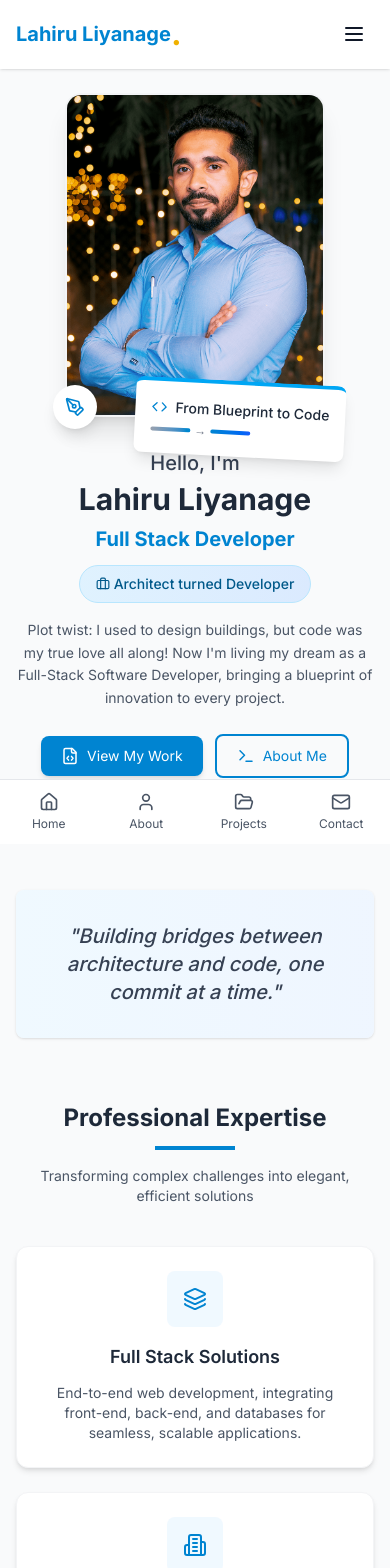
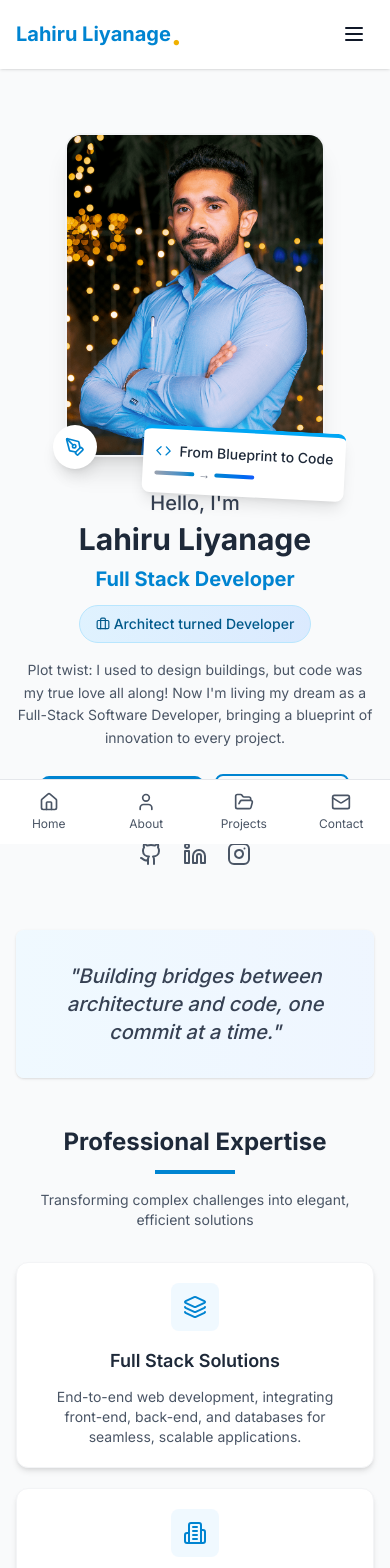
Before and after one commit to LahiruLiyanage/lahiruliyanage-Web-NextJs, a Next.js app: page / in a window 390 px wide. Shown: the top 1568 px of the page. Built offline with nearby package versions, Linux system fonts and the light colour scheme.

Commit message:
Improved User Experience my Home Page and NavBar

```diff
--- a/src/app/page.tsx
+++ b/src/app/page.tsx
@@ -78,7 +78,7 @@ export default function Home() {
                 {/* Hero Section */}
                 <motion.div
                     variants={itemVariants}
-                    className="flex flex-col-reverse md:flex-row gap-8 md:gap-12 lg:gap-16 items-center justify-center mb-16"
+                    className="flex flex-col-reverse md:flex-row gap-8 md:gap-12 lg:gap-16 xl:gap-24 items-center justify-center mb-16 mt-4 md:mt-6 lg:mt-8"
                 >
                     {/* Text Content */}
                     <div className="flex-1 text-center md:text-left">
@@ -155,7 +155,7 @@ export default function Home() {
                     {/* Profile Image with Career Transition Card */}
                     <motion.div
                         variants={itemVariants}
-                        className="flex justify-center flex-1 relative"
+                        className="flex justify-center flex-1 relative pt-6 md:pt-0"
                     >
                         <div className="relative">
                             <div className="rounded-2xl md:rounded-3xl overflow-hidden shadow-xl border-2 border-gray-100">
@@ -169,8 +169,8 @@ export default function Home() {
                                 />
                             </div>
 
-                            {/* Floating mini career transition card */}
-                            <div className="absolute -bottom-10 -right-5 bg-white p-4 rounded-lg shadow-lg max-w-xs transform rotate-3 border-t-4 border-sky-500">
+                            {/* Floating mini career transition card - Adjusted positioning for different screen sizes */}
+                            <div className="absolute -bottom-10 -right-5 md:-bottom-8 md:-right-8 lg:-bottom-10 lg:-right-10 bg-white p-3 md:p-4 rounded-lg shadow-lg max-w-xs transform rotate-3 border-t-4 border-sky-500">
                                 <div className="flex items-center gap-2 text-sm">
                                     <Code className="text-sky-600" size={16} />
                                     <div className="font-medium text-gray-800">From Blueprint to Code</div>
@@ -182,7 +182,7 @@ export default function Home() {
                                 </div>
                             </div>
 
-                            <div className="absolute -bottom-3 -left-3 bg-white p-3 rounded-full shadow-lg">
+                            <div className="absolute -bottom-3 -left-3 md:-bottom-4 md:-left-4 bg-white p-3 rounded-full shadow-lg">
                                 <PenTool className="w-5 h-5 md:w-6 md:h-6 text-sky-600" />
                             </div>
                         </div>
@@ -192,16 +192,16 @@ export default function Home() {
                 {/* Quote Section */}
                 <motion.div
                     variants={itemVariants}
-                    className="my-16 py-8 px-6 bg-gradient-to-r from-sky-50 to-blue-50 rounded-lg text-center shadow-sm"
+                    className="my-12 md:my-16 py-8 px-6 bg-gradient-to-r from-sky-50 to-blue-50 rounded-lg text-center shadow-sm"
                 >
                     <blockquote className="text-xl md:text-2xl font-medium text-gray-700 italic">
                         &#34;Building bridges between architecture and code, one commit at a time.&#34;
                     </blockquote>
                 </motion.div>
 
-                {/* Professional Skills Section */}
-                <motion.div variants={itemVariants} className="mb-16">
-                    <div className="text-center mb-10 md:mb-16">
+                {/* Professional Skills Section - Improved spacing for better alignment */}
+                <motion.div variants={itemVariants} className="mb-12 md:mb-16 lg:mb-20">
+                    <div className="text-center mb-8 md:mb-12 lg:mb-16">
                         <h3 className="text-2xl md:text-3xl lg:text-4xl font-bold text-gray-800 mb-3 md:mb-4">
                             Professional Expertise
                         </h3>
@@ -211,7 +211,7 @@ export default function Home() {
                         </p>
                     </div>
 
-                    <div className="grid grid-cols-1 sm:grid-cols-2 lg:grid-cols-4 gap-6 md:gap-8 max-w-5xl xl:max-w-7xl 2xl:max-w-screen-2xl mx-auto">
+                    <div className="grid grid-cols-1 sm:grid-cols-2 lg:grid-cols-4 gap-5 md:gap-6 lg:gap-8 max-w-5xl xl:max-w-7xl 2xl:max-w-screen-2xl mx-auto">
                         {professionalSkills.map((skill, index) => (
                             <motion.div
                                 key={index}
@@ -219,11 +219,11 @@ export default function Home() {
                                 animate={{ opacity: 1, y: 0 }}
                                 transition={{ duration: 0.5, delay: index * 0.2 }}
                                 whileHover={{ y: -5 }}
-                                className={`bg-white p-6 md:p-8 rounded-xl shadow-md hover:shadow-lg transition-all duration-300 border border-gray-100 ${
+                                className={`bg-white p-5 md:p-6 lg:p-8 rounded-xl shadow-md hover:shadow-lg transition-all duration-300 border border-gray-100 ${
                                     !skill.mobileVisible ? 'hidden sm:block' : ''
                                 }`}
                             >
-                                <div className="flex justify-center mb-4 md:mb-5 bg-sky-50 w-14 h-14 rounded-lg mx-auto flex items-center justify-center">
+                                <div className="flex justify-center mb-4 md:mb-5 bg-sky-50 w-12 h-12 md:w-14 md:h-14 rounded-lg mx-auto flex items-center justify-center">
                                     {skill.icon}
                                 </div>
                                 <h4 className="text-lg md:text-xl font-semibold mb-3 md:mb-4 text-gray-800 text-center">
@@ -237,7 +237,6 @@ export default function Home() {
                     </div>
                 </motion.div>
             </motion.div>
-
         </div>
     );
 }
--- a/src/components/Navbar.tsx
+++ b/src/components/Navbar.tsx
@@ -46,12 +46,25 @@ const Navbar: React.FC = () => {
         };
     }, [isOpen]);
 
+    // Close menu when pathname changes
+    useEffect(() => {
+        setIsOpen(false);
+    }, [pathname]);
+
     // Removed 'Contact' from navigation items since we have a dedicated 'Get in Touch' button
     const navItems: NavigationItem[] = [
         { href: '/', label: 'Home' },
         { href: '/about', label: 'About Me' },
         { href: '/projects', label: 'Projects' }
     ];
+
+    const toggleMenu = () => {
+        setIsOpen(!isOpen);
+    };
+
+    const closeMenu = () => {
+        setIsOpen(false);
+    };
 
     return (
         <nav className={`sticky top-0 z-50 transition-all duration-300 ${
@@ -115,7 +128,7 @@ const Navbar: React.FC = () => {
                         initial={{ opacity: 0 }}
                         animate={{ opacity: 1 }}
                         transition={{ duration: 0.5 }}
-                        onClick={() => setIsOpen(!isOpen)}
+                        onClick={toggleMenu}
                         className="p-2 rounded-md hover:bg-gray-100 focus:outline-none transition-colors"
                         aria-label={isOpen ? "Close menu" : "Open menu"}
                     >
@@ -134,6 +147,17 @@ const Navbar: React.FC = () => {
                         exit={{ opacity: 0, y: -20 }}
                         transition={{ duration: 0.3 }}
                     >
+                        {/* Close button inside mobile menu */}
+                        <div className="absolute top-4 right-4">
+                            <button
+                                onClick={closeMenu}
+                                className="p-2 rounded-md hover:bg-gray-100 focus:outline-none transition-colors"
+                                aria-label="Close menu"
+                            >
+                                <X size={24} />
+                            </button>
+                        </div>
+
                         <div className="px-4">
                             {navItems.map((item, index) => {
                                 const isActive = pathname === item.href;
@@ -151,7 +175,7 @@ const Navbar: React.FC = () => {
                                                     ? 'bg-sky-50 text-sky-600 font-medium border-l-4 border-sky-600'
                                                     : 'text-gray-700 hover:bg-gray-50 hover:border-l-4 hover:border-sky-300'
                                             }`}
-                                            onClick={() => setIsOpen(false)}
+                                            onClick={closeMenu}
                                         >
                                             <span className="text-lg">{item.label}</span>
                                         </Link>
@@ -168,7 +192,7 @@ const Navbar: React.FC = () => {
                                 <Link
                                     href="/contact"
                                     className="flex items-center justify-center w-full bg-sky-600 text-white py-3 rounded-lg my-4"
-                                    onClick={() => setIsOpen(false)}
+                                    onClick={closeMenu}
                                 >
                                     <span className="text-lg">Get in Touch</span>
                                 </Link>
```
Also changed, not shown: src/app/globals.css (line endings or trailing spaces).
